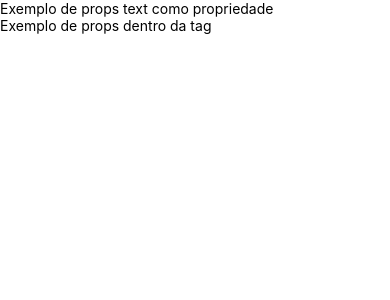
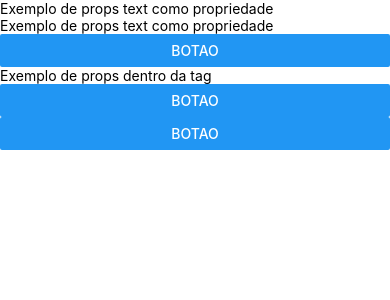
Before and after one commit to tfreitasdevv/vendasOnlineReactNative, a React Native app: screen / in a window 390 px wide. Shown: the top 300 px of the page. Built offline with nearby package versions, Linux system fonts and the light colour scheme.

Commit message:
Temporário. useState (hooks)
Arquivo temporário para estudo do useState

```diff
--- a/src/App.tsx
+++ b/src/App.tsx
@@ -12,6 +12,7 @@ const App = () => {
     return <SafeAreaView>
         <Example text="Exemplo de props text como propriedade"></Example>
         <Example>Exemplo de props dentro da tag</Example>
+        <Example></Example>
     </SafeAreaView>
 }
 
--- a/src/Example.tsx
+++ b/src/Example.tsx
@@ -1,5 +1,5 @@
-import React from "react";
-import { Text, View } from "react-native";
+import React, { useState } from "react";
+import { Button, Text, View } from "react-native";
 
 interface ExampleProps {
     text?: string;
@@ -7,10 +7,20 @@ interface ExampleProps {
 }
 
 const Example = ({text, children}: ExampleProps) => {
+
+    // useState para gerenciar estado. Ao declarar a variável no array, toda vez que ela for alterada através do set..., o componente que a contém será renderizado.
+    const [newText, setNewText] = useState();
+
+    const handleOnPress = () => {
+        setNewText('Novo Texto');
+    };
+
     return (
         <View>
             <Text>{ children }</Text>
             <Text>{ text }</Text>
+            <Text>{ newText || text }</Text>
+            <Button onPress={handleOnPress} title="BOTAO"></Button>
         </View>
     );
 };
```
